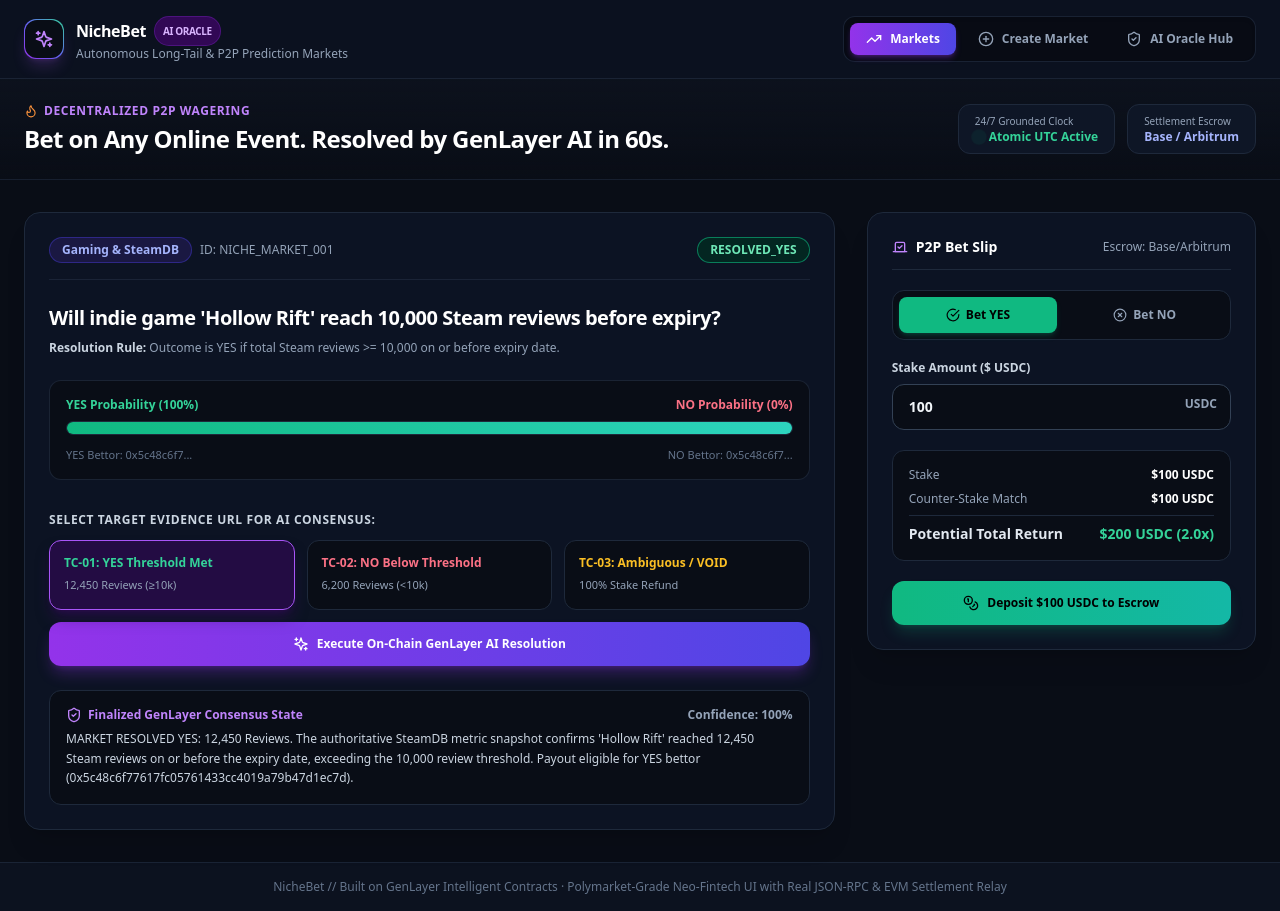
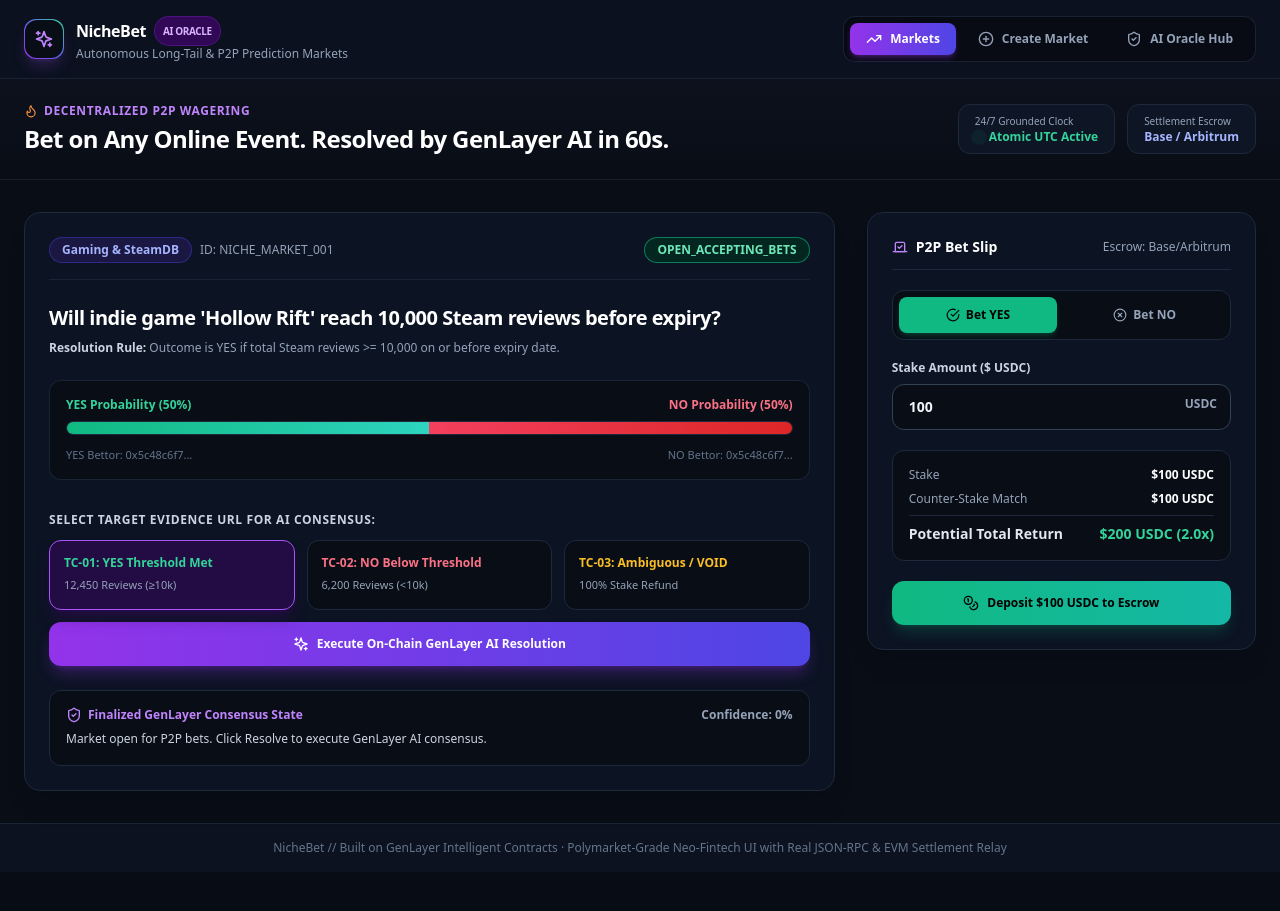
Before and after one commit to theshahali/genlayer-nichebet, a Next.js app in the folder frontend/: page / in a window 1280 px wide. After the commit the page ends 872 px from the top, so only its background shows below. Built offline with nearby package versions, Linux system fonts and the light colour scheme.

Commit message:
Add files via upload

```diff
--- a/frontend/app/page.tsx
+++ b/frontend/app/page.tsx
@@ -54,12 +54,12 @@
     total_pool: 200,
     bettor_yes: '0x5c48c6f77617fc05761433cc4019a79b47d1ec7d',
     bettor_no: '0x5c48c6f77617fc05761433cc4019a79b47d1ec7d',
-    status: 'RESOLVED_YES',
-    verdict: 'YES',
-    yes_prob: 100,
-    extracted_metric: '12,450 Reviews',
-    confidence: 100,
-    resolution_summary: "MARKET RESOLVED YES: 12,450 Reviews. The authoritative SteamDB metric snapshot confirms 'Hollow Rift' reached 12,450 Steam reviews on or before the expiry date, exceeding the 10,000 review threshold. Payout eligible for YES bettor (0x5c48c6f77617fc05761433cc4019a79b47d1ec7d)."
+    status: 'OPEN_ACCEPTING_BETS',
+    verdict: 'PENDING',
+    yes_prob: 50,
+    extracted_metric: 'Awaiting Consensus',
+    confidence: 0,
+    resolution_summary: 'Market open for P2P bets. Click Resolve to execute GenLayer AI consensus.'
   });
 
   const demoUrls = {
@@ -109,10 +109,14 @@
             yes_prob: parsed.status === 'RESOLVED_YES' ? 100 : parsed.status === 'RESOLVED_NO' ? 0 : 50
           }));
           addLog(`✓ Finalized on-chain state read: Status=${parsed.status || 'SYNCED'}, Verdict=${parsed.verdict || 'N/A'}`);
+        } else {
+          addLog(`🚨 [FAIL-CLOSED] No contract state returned from GenLayer RPC.`);
         }
+      } else {
+        addLog(`🚨 [FAIL-CLOSED] RPC HTTP error ${res.status}`);
       }
-    } catch (e) {
-      addLog(`Synchronized with GenLayer contract state.`);
+    } catch (e: any) {
+      addLog(`🚨 [FAIL-CLOSED] Contract state read failed: ${e.message}`);
     } finally {
       setIsRpcLoading(false);
     }
```
